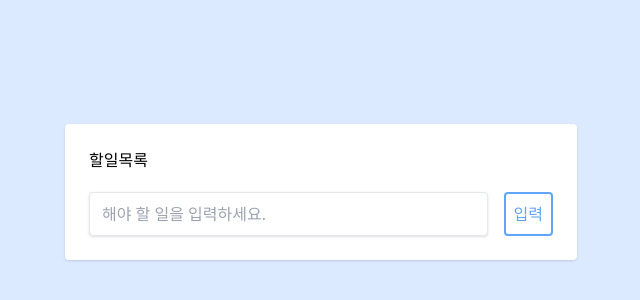
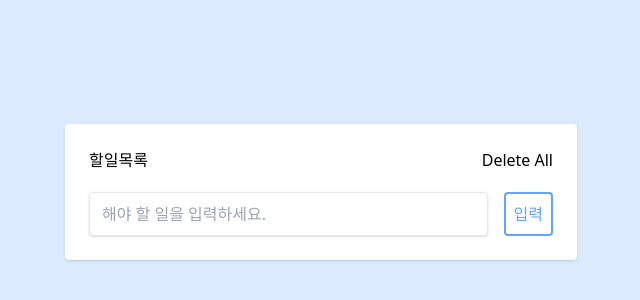
Before and after one commit to podoco/todolist, a React (Create React App) app: page / in a window 1280 px wide. Shown: the part 208-508 px from the top of the page, without its empty margins (319-959 px from the left). Built offline with nearby package versions, Linux system fonts and the light colour scheme.

Commit message:
Delete-all 버튼추가

```diff
--- a/src/App.js
+++ b/src/App.js
@@ -21,13 +21,18 @@ export default function App() {
     //앞에 있던 할 일에 새로운 할 일 더하기
     setTodoData((prev) => [...prev, newTodo]);
     setValue("");
+  }
 
+  const handleRemoveClick = () => {
+    setTodoData([]);
   }
+
   return (
     <div className='flex items-center justify-center w-screen h-screen bg-blue-100'>
       <div className='w-full p-6 m-4 bg-white rounded shadow lg:w-3/4 lg:max-w-lg'>
         <div className='flex justify-between mb-3' >
           <h1>할일목록</h1>
+          <button onClick={handleRemoveClick}>Delete All</button>
         </div>
         <Lists todoData={todoData} setTodoData={setTodoData} />
         <Form setValue={setValue} value={value} handleSubmit={handleSubmit} />
```
